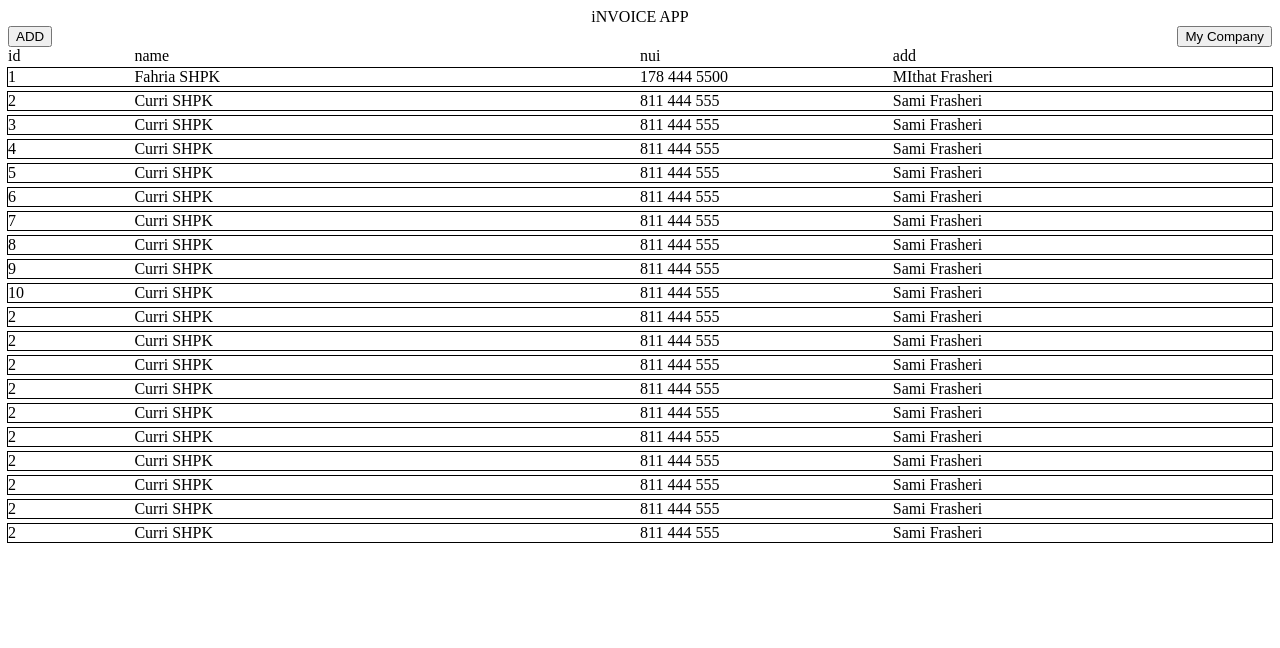
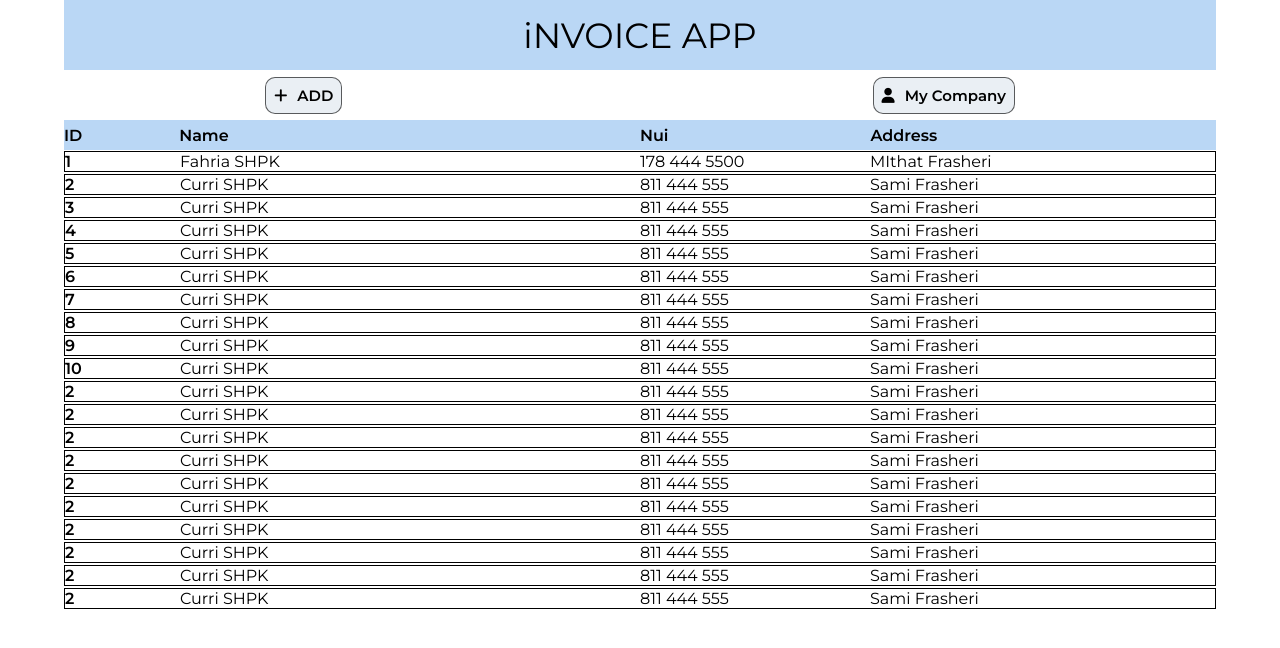
Before and after one commit to durimkepuska/todo-age3, a plain HTML site: page Sessions/invoiceApp/index.html in a window 1280 px wide. Drawn offline with Linux system fonts and the light colour scheme.

Commit message:
invoiceApp style

```diff
--- a/Sessions/invoiceApp/index.html
+++ b/Sessions/invoiceApp/index.html
@@ -1,4 +1,6 @@
 <html lang="">
+<link rel="stylesheet" href="https://cdnjs.cloudflare.com/ajax/libs/font-awesome/6.1.1/css/all.min.css" integrity="sha512-KfkfwYDsLkIlwQp6LFnl8zNdLGxu9YAA1QvwINks4PhcElQSvqcyVLLD9aMhXd13uQjoXtEKNosOWaZqXgel0g==" crossorigin="anonymous" referrerpolicy="no-referrer" />
+
 <head>
     <title>InvoiceApp</title>
     <link rel="stylesheet" href="style.css">
@@ -8,17 +10,17 @@
     <div class="title">iNVOICE APP</div>
     <div class="nav">
         <div class="add">
-            <button>ADD</button>
+            <button><i class="fa-solid fa-plus"></i>ADD</button>
         </div>
         <div class="company">
-            <button>My Company</button>
+            <button><i class="fa-solid fa-user"></i>My Company</button>
         </div>
     </div>
     <div class="invoices-columns">
-        <div class="column-id">id</div>
-        <div class="column-name">name</div>
-        <div class="column-nui">nui</div>
-        <div class="column-add">add</div>
+        <div class="column-id">ID</div>
+        <div class="column-name">Name</div>
+        <div class="column-nui">Nui</div>
+        <div class="column-add">Address</div>
     </div>
     <div id="invoices">
 
--- a/Sessions/invoiceApp/style.css
+++ b/Sessions/invoiceApp/style.css
@@ -1,13 +1,49 @@
+@import url('https://fonts.googleapis.com/css2?family=Montserrat:wght@300;400;600&display=swap');
+
+*{
+    margin: 0;
+    padding: 0;
+    box-sizing: border-box;
+}
 .title {
+    width: 90%;
+    margin: auto;
+    height: 70px;
     display: flex;
     justify-content: center;
+    /* border: 1px solid red; */
+    align-items: center;
+    background-color: rgba(145, 191, 239, 0.623);
+    font-family: 'Montserrat';
+    font-size: 35px;
 }
 
 .nav {
     display: flex;
-    justify-content: space-between;
+    justify-content: space-around;
+    /* border: 1px solid crimson; */
+    width: 100%;
+    height: 50px;
+    align-items: center;
 }
-
+.fa-plus , .fa-user{
+    padding-right: 10px;
+}
+.nav button{
+    border: 1px solid rgba(0, 0, 0, 0.623);
+    background-color: rgba(221, 229, 237, 0.623);
+    padding: 8px;
+    border-radius: 10px;
+    font-family: 'montserrat';
+    color: rgb(0, 0, 0);
+    font-weight: 600;
+    font-size: 15px;
+    cursor: pointer;
+    transition: 0.6s;
+}
+.nav button:hover{
+    background-color: rgba(145, 191, 239, 0.623);
+}
 #invoices {
     display: flex;
     flex-direction: column;
@@ -17,18 +53,28 @@
 .invoice {
     display: flex;
     border: 1px solid;
-    width: 100%;
-    margin: 2px;
+    width: 90%;
+    margin: 1px;
+    font-family: 'montserrat';
 }
 
 
 .invoices-columns {
     display: flex;
-    width: 100%;
+    width: 90%;
+    background-color: rgba(145, 191, 239, 0.623);
+    margin:7px 0;
+    align-items: center;
+    margin: auto;
+    height: 30px;
+    font-family: 'montserrat';
+    color: #000;
+    font-weight: 600;
 }
 
 .column-id {
     width: 10%;
+    font-weight: 700;
 }
 
 .column-name {
```
